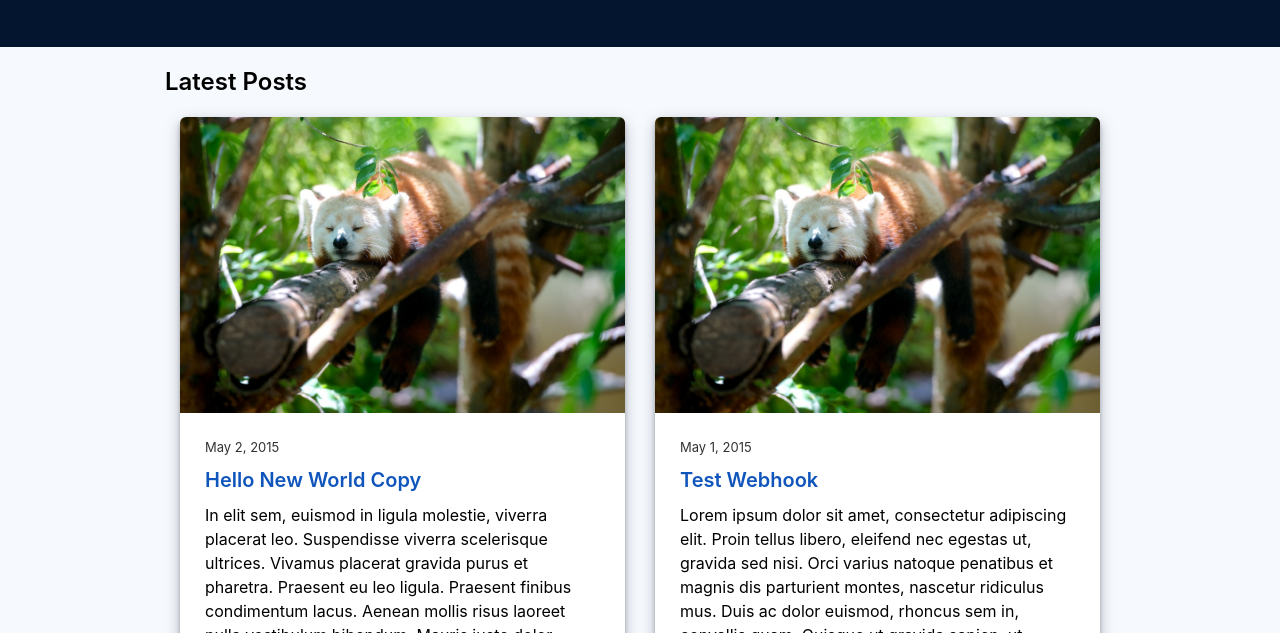
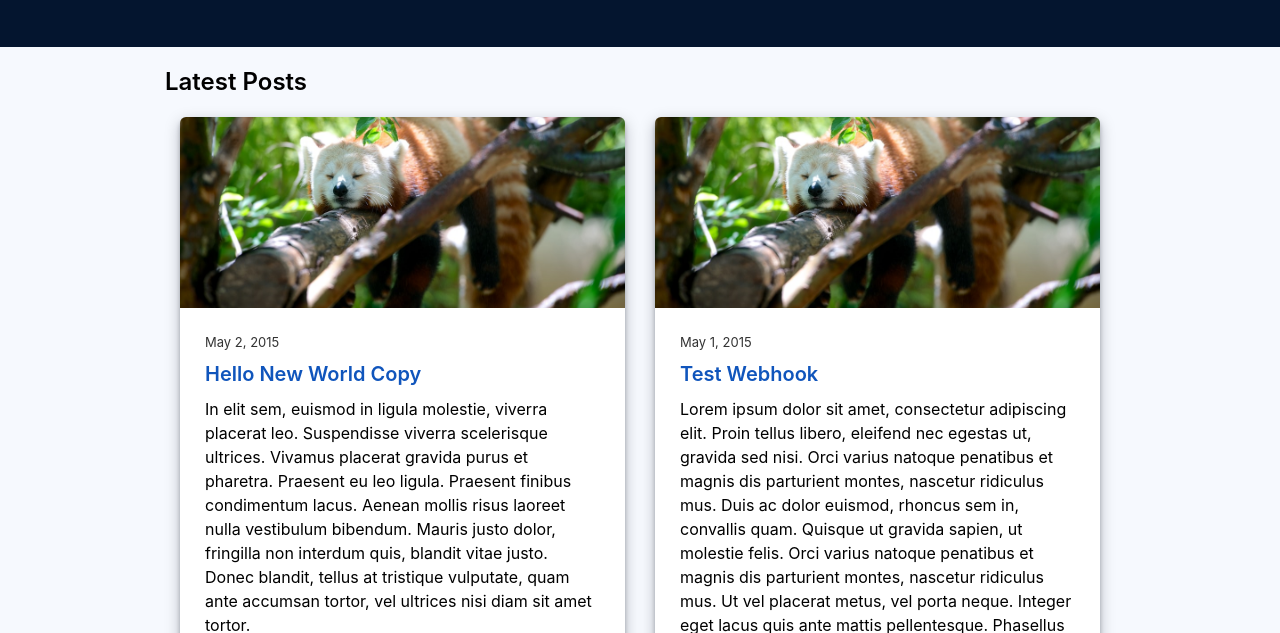
Before and after one commit to res33155/gatsby-personal-website, a Gatsby site: page / in a window 1280 px wide. Shown: the part 167-800 px from the top of the page. Built offline with nearby package versions, Linux system fonts and the light colour scheme; Gatsby itself is replaced by a stand-in of ours.

Commit message:
Add aspect ratio to card images

```diff
--- a/src/components/card.js
+++ b/src/components/card.js
@@ -36,7 +36,7 @@ const StyledImage = styled(Img)`
 const Card = ({ image, heading, timestamp, content }) => {
   return (
     <Container>
-      <StyledImage fluid={image} />
+      <StyledImage sizes={{ ...image, aspectRatio: 21 / 9 }} />
 
       <Content>
         <Timestamp>
```
